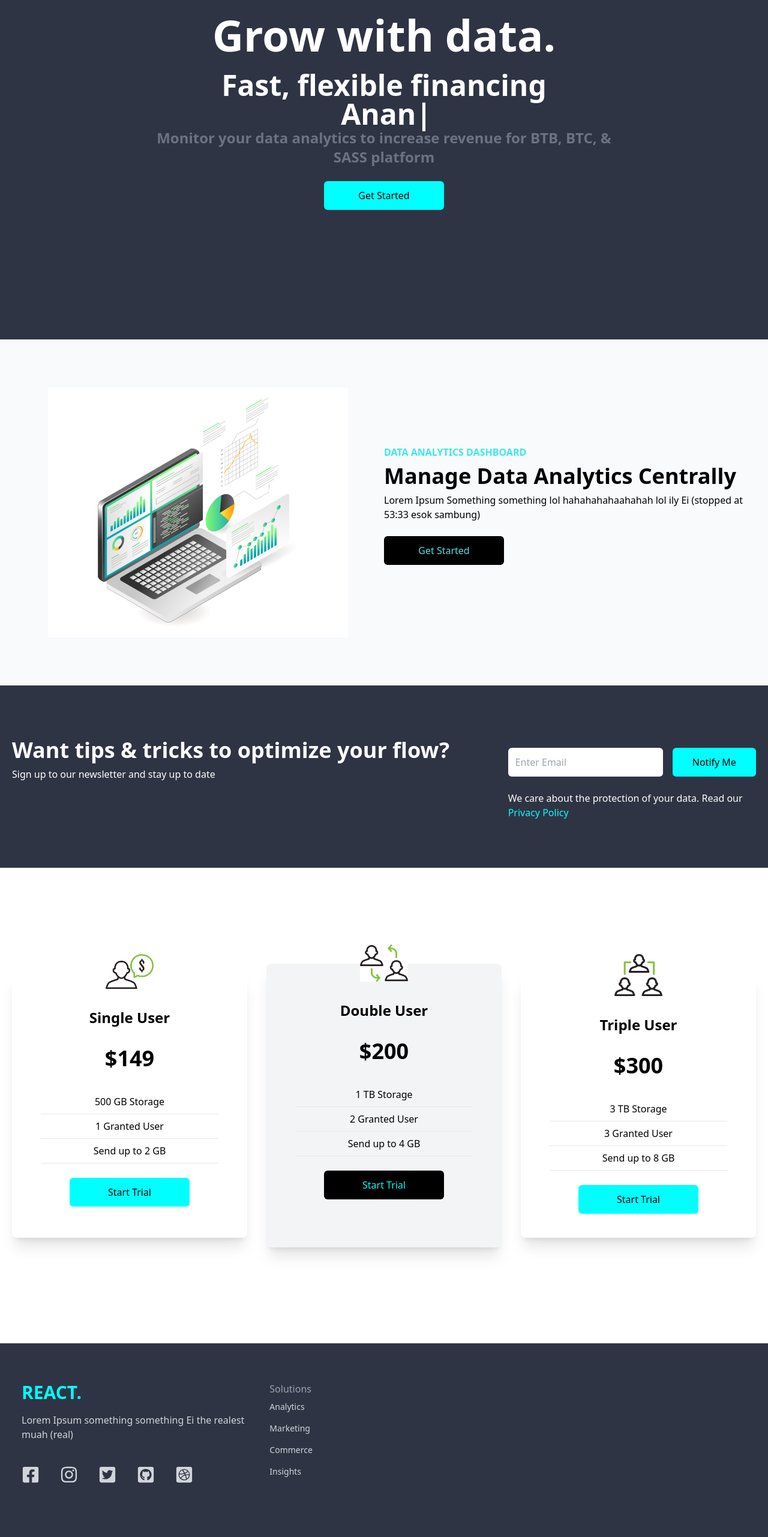
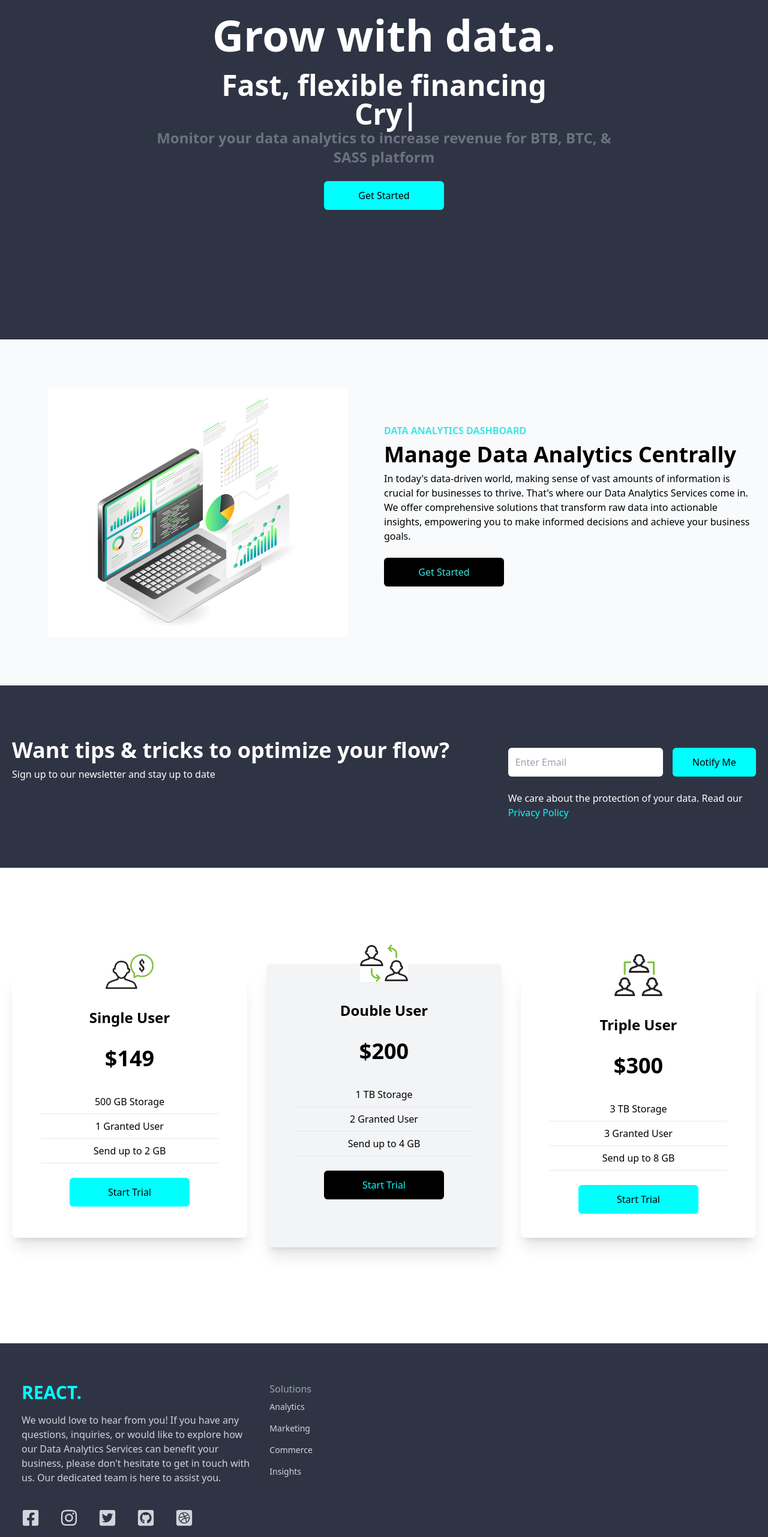
Before and after one commit to hakimisch/bank-modern-app, a React (Create React App) app: page / in a window 1280 px wide. Shown: the part 234-2797 px from the top of the page at 60% size. Built offline with nearby package versions, Linux system fonts and the light colour scheme.

Commit message:
Updated jsx P

```diff
--- a/src/components/Analytics.jsx
+++ b/src/components/Analytics.jsx
@@ -10,9 +10,9 @@ const Analytics = () => {
                     <p className="text-[#3fe7e7] font-bold">DATA ANALYTICS DASHBOARD</p>
                     <h1 className="md:text-4xl sm:text-3xl text-2xl font-bold py-2">Manage Data Analytics Centrally</h1>
                     <p>
-                        Lorem Ipsum Something something lol hahahahahaahahah lol ily Ei (stopped at 53:33 esok sambung)
+                    In today's data-driven world, making sense of vast amounts of information is crucial for businesses to thrive. That's where our Data Analytics Services come in. We offer comprehensive solutions that transform raw data into actionable insights, empowering you to make informed decisions and achieve your business goals.
                     </p>
-                    <button className="bg-black w-[200px] rounded-md font-medium my-6 mx-auto md:mx-0 py-3 text-[#3fe7e7]">Get Started</button>
+                    <button className="bg-black w-[200px] rounded-md font-medium my-6 mx-auto md:mx-0 py-3 hover:bg-[#3fe7e7] hover:scale-105 hover:text-black duration-150 text-[#3fe7e7]">Get Started</button>
                 </div>
 
             </div>
--- a/src/components/Footer.jsx
+++ b/src/components/Footer.jsx
@@ -12,7 +12,7 @@ const Footer = () => {
         <div className="max-w-[1240px] mx-auto py-16 px-4 grid lg:grid-cols-3 gap-8 text-gray-300">
             <div>
                 <h1 className='w-full text-3xl font-bold text-[cyan]'>REACT.</h1>
-                <p className="py-4">Lorem Ipsum something something Ei the realest muah (real)</p>
+                <p className="py-4">We would love to hear from you! If you have any questions, inquiries, or would like to explore how our Data Analytics Services can benefit your business, please don't hesitate to get in touch with us. Our dedicated team is here to assist you.</p>
                 <div className="flex justify-between md:w-[75%] my-6">
                     <FaFacebookSquare size={30} />
                     <FaInstagram size={30} />
--- a/src/components/Hero.jsx
+++ b/src/components/Hero.jsx
@@ -3,7 +3,7 @@ import Typed from "react-typed";
 
 const Hero = () => {
     return (
-        <div className="text-white">
+        <div id="section-1" className="text-white">
             <div className="max-w-[800px] mt-[-96px] w-full h-screen mx-auto text-center flex flex-col justify-center">
                 <p className="text-[cyan] font-bold p-2">
                     GROWING WITH DATA ANALYTICS</p>
@@ -14,7 +14,7 @@ const Hero = () => {
                         Fast, flexible financing</p>
                     <Typed
                     className="md:text-5xl sm:text-4xl text-xl font-bold pl-2"
-                     strings={['Banan','Bananan','Anan']}
+                     strings={['Banking','Crypto','Deposit','Withdrawal']}
                      typeSpeed={120}
                      backSpeed={140} loop/>
                 </div>
--- a/src/components/Navbar.jsx
+++ b/src/components/Navbar.jsx
@@ -12,7 +12,7 @@ const Navbar = () => {
         <div className='flex justify-between items-center h-24 max-w-[1240px] mx-auto px-4 text-white'>
             <h1 className='w-full text-3xl font-bold text-[cyan]'>REACT.</h1>
             <ul className='hidden md:flex'>
-                <li className='p-4'>Home</li>
+                <li className='p-4' >Home</li>
                 <li className='p-4'>Company</li>
                 <li className='p-4'>Resources</li>
                 <li className='p-4'>About</li>
```
